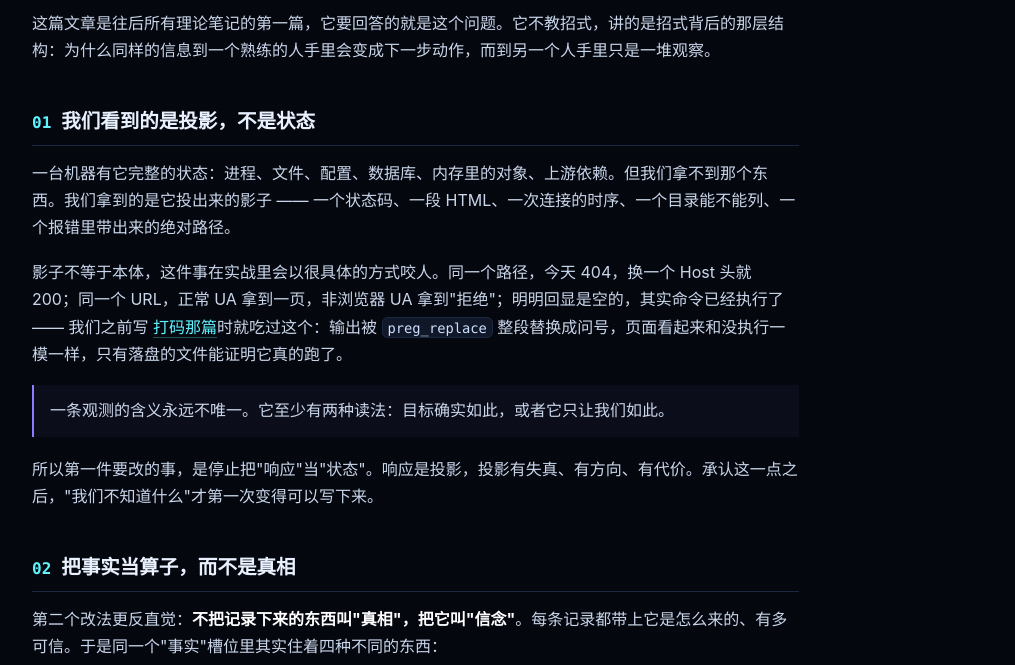
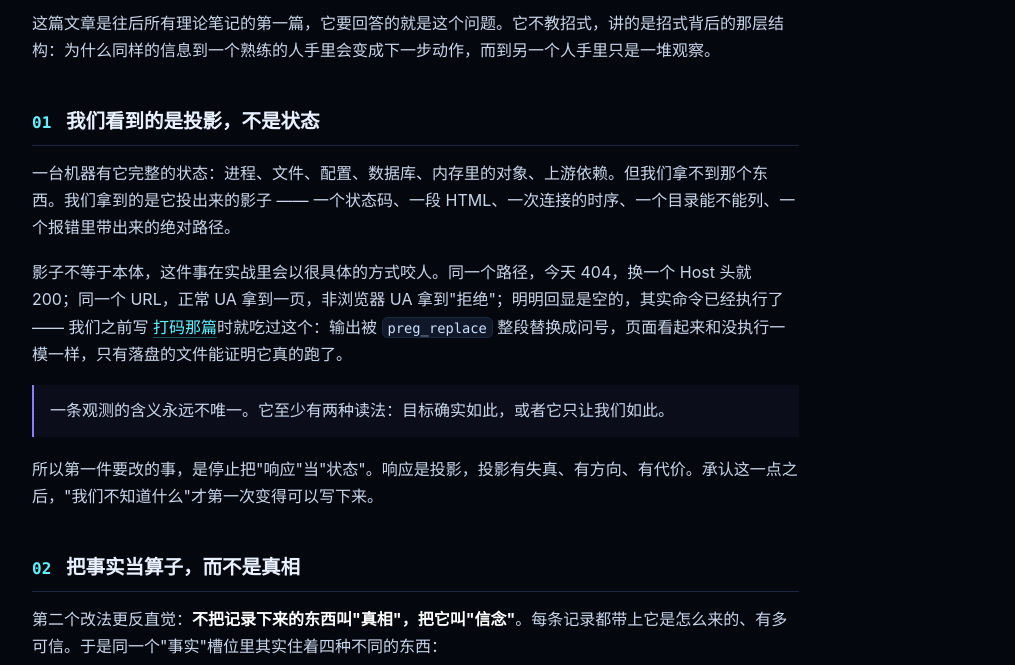
Before and after one commit to guaidao2/guaidao2.github.io, a Jekyll site: the page built from theory/incomplete-information.html, in a window 1280 px wide and 900 px high, scrolled down 400 px. Shown: the part 150-815 px from the top of the window, without its empty margins (132-1147 px from the left). Built offline with Jekyll 4.4.1, drawn with Linux system fonts in a browser that asks for light colours.

Commit message:
theory: use clean url for essay and fix section number spacing

```diff
--- a/theory/index.html
+++ b/theory/index.html
@@ -15,7 +15,7 @@
 </div>
 
 <div class="th-list">
-  <a class="th-item" href="{{ '/theory/incomplete-information.html' | relative_url }}">
+  <a class="th-item" href="{{ '/theory/incomplete-information/' | relative_url }}">
     <span class="no">01</span>
     <h3>攻防是不完全信息博弈</h3>
     <p>观测是投影而不是状态；事实是信念算子而不是真相；意图是一场实验；证据按层记录。整个系列的第一篇，先立框架。</p>
```
Also changed, not shown: theory/incomplete-information.html (+7 -7 lines).
